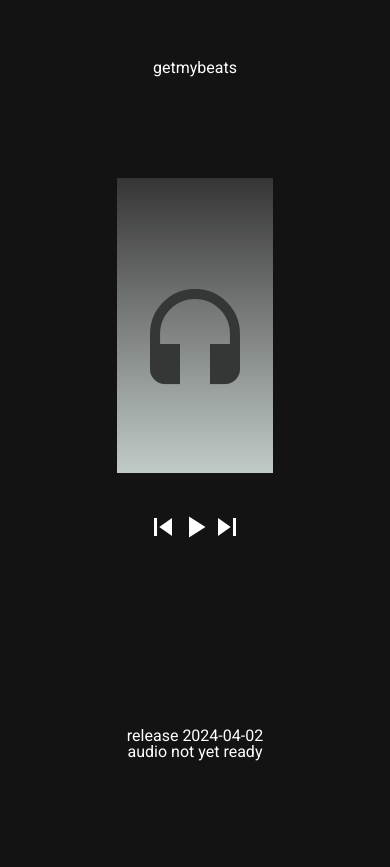
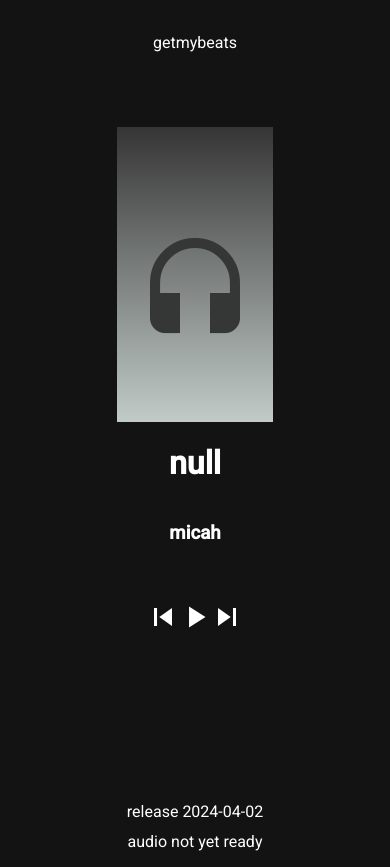
Before and after one commit to micahnorwoodjordan/getmybeats, an Angular app in the folder frontend-v3/: page / in a window 390 px wide. Before the commit the page ends 844 px from the top, so only its background shows below. Built offline with nearby package versions, Linux system fonts and the light colour scheme; no server answers.

Commit message:
add title and artist to player; css for non-mobile clients finished

```diff
--- a/frontend-v3/src/app/app.component.html
+++ b/frontend-v3/src/app/app.component.html
@@ -8,5 +8,4 @@
   <div class="container-footer" fxLayout="column" fxLayoutAlign="space-evenly center">
     <app-footer></app-footer>
   </div>
-  <audio src="assets/corporate.wav"></audio>
 </div>
--- a/frontend-v3/src/app/footer/footer.component.css
+++ b/frontend-v3/src/app/footer/footer.component.css
@@ -1,5 +1,5 @@
 .footer {
     /* border: 1px solid orange; */
-    margin-top: 15vh;
+    margin-top: 30vh;
     color: white;
 }
--- a/frontend-v3/src/app/header/header.component.css
+++ b/frontend-v3/src/app/header/header.component.css
@@ -1,5 +1,5 @@
 .header-box {
     /* border: 1px solid green; */
-    padding-top: 5vh;
+    padding-top: 2vh;
     color: white;
 }
--- a/frontend-v3/src/app/player/player.component.css
+++ b/frontend-v3/src/app/player/player.component.css
@@ -2,7 +2,7 @@
     /* border: 1px solid red; */
     width: 75vw;
     height: 50vh;
-    padding-top: 10vh;
+    padding-top: 7vh;
 }
 
 .backdrop {
@@ -85,3 +85,31 @@
     width: 30vw;
     margin-top: 4vh;
 }
+
+.toolbar-div {
+    width: 40vw;
+    padding-left: 10vw;
+    padding-top: 4vh;
+    background-color: rgb(20, 19, 19)
+}
+
+.current-time-text {
+    color: white;
+    padding-right: 1vw;
+}
+
+.toolbar {
+    background-color: rgb(20, 19, 19)
+}
+
+.slider {
+    width: 30vw;
+}
+
+.songTitle {
+    color: white;
+}
+
+.songArtist {
+    color: white;
+}
--- a/frontend-v3/src/app/player/player.component.html
+++ b/frontend-v3/src/app/player/player.component.html
@@ -4,6 +4,8 @@
             <!-- <img src="assets/megatron.jpeg" style="background-repeat: no-repeat;"> -->
             <mat-icon class="headset-backdrop-icon">headset</mat-icon>
         </div>
+        <h1 class="songTitle"> {{ title }}</h1>
+        <h3 class="songArtist"> micah </h3>
     </div>
     <div fxLayout="column" fxLayoutAlign="center center">
         <div class="controls">
@@ -17,17 +19,23 @@
                 <mat-icon></mat-icon>  <!-- hack to reduce space between icons -->
                 <mat-icon></mat-icon>  <!-- hack to reduce space between icons -->
             </div>
-            <mat-toolbar *ngIf="audioTrackIsReady">
-                {{ currentTime }}&nbsp;/&nbsp;{{ musicLength }}
+            <div class="toolbar-div">
+                <mat-toolbar *ngIf="audioTrackIsReady" class="toolbar">
+                    <p class="current-time-text">
+                        {{ currentTime }}&nbsp; - &nbsp;{{ musicLength }}
+                    </p>
+                    <div fxLayout="row" fxLayoutAlign="space-evenly center">
                         <mat-slider
                             (input)="onSliderChange($event)"
                             step="0.05"
-                        class="control-slider"
                             min="0" max="{{ duration }}"
+                            class="slider"
                         >
-                    <input matSliderThumb value="{{ audioTrack.currentTime }}" />
+                            <input matSliderThumb value="{{ audioTrack.currentTime }}"/>
                         </mat-slider>
+                    </div>
                 </mat-toolbar>
+            </div>
         </div>
         <p *ngIf="!audioTrackIsReady" style="color: white; padding-top: 15vh;"> audio not yet ready</p>
     </div>
--- a/frontend-v3/src/app/player/player.component.ts
+++ b/frontend-v3/src/app/player/player.component.ts
@@ -20,6 +20,7 @@ export class PlayerComponent implements OnInit {
   musicLength: string = '0:00';
   duration: number = 1;
   currentTime: string = '0:00';
+  title: string = "null";
 
   constructor(private apiService: ApiService) {}
 
@@ -35,20 +36,16 @@ export class PlayerComponent implements OnInit {
     this.audioTrack.ondurationchange = () => {
       const totalSeconds = Math.floor(this.audioTrack.duration), duration = moment.duration(totalSeconds, 'seconds');
       this.musicLength = duration.seconds() < 10 ?
-        `${Math.floor(duration.asMinutes())}:
-        0${duration.seconds()}` :
-        `${Math.floor(duration.asMinutes())}:
-        ${duration.seconds()}`;
+        `${Math.floor(duration.asMinutes())}:0${duration.seconds()}` :
+          `${Math.floor(duration.asMinutes())}:${duration.seconds()}`;
       this.duration = totalSeconds;
     }
 
     this.audioTrack.ontimeupdate = () => {
       const duration = moment.duration(Math.floor(this.audioTrack.currentTime), 'seconds');
       this.currentTime = duration.seconds() < 10 ?
-          `${Math.floor(duration.asMinutes())}:
-          0${duration.seconds()}` :
-          `${Math.floor(duration.asMinutes())}:
-          ${duration.seconds()}`;
+          `${Math.floor(duration.asMinutes())}:0${duration.seconds()}`:
+            `${Math.floor(duration.asMinutes())}:${duration.seconds()}`;
     }
   }
 
@@ -58,6 +55,7 @@ export class PlayerComponent implements OnInit {
     this.numberOfTracks = this.audioFilenamesData.filenames.length;
     let audioFilename = this.audioFilenamesData.filenames[this.selectedAudioIndex];
     this.audioTrack = this.apiService.getAudioTrack(audioFilename);
+    this.title = this.sanitizeFilename(audioFilename);
     this.audioTrackIsReady = true;
   }
 
@@ -65,6 +63,7 @@ export class PlayerComponent implements OnInit {
     this.selectedAudioIndex = newIndex;
     let audioFilename = this.audioFilenamesData.filenames[this.selectedAudioIndex];
     this.audioTrack = this.apiService.getAudioTrack(audioFilename);
+    this.title = this.sanitizeFilename(audioFilename);
     this.updateAudioMetadataState();
   }
 
@@ -114,4 +113,8 @@ export class PlayerComponent implements OnInit {
     this.audioTrack.play()
     this.audioTrackIsPlaying = true;
   }
+
+  sanitizeFilename(filename: string): string {
+    return filename.split('.').slice(0, -1).join('.');
+  }
 }
```
Lines whose indentation alone changed are shown as unchanged.
